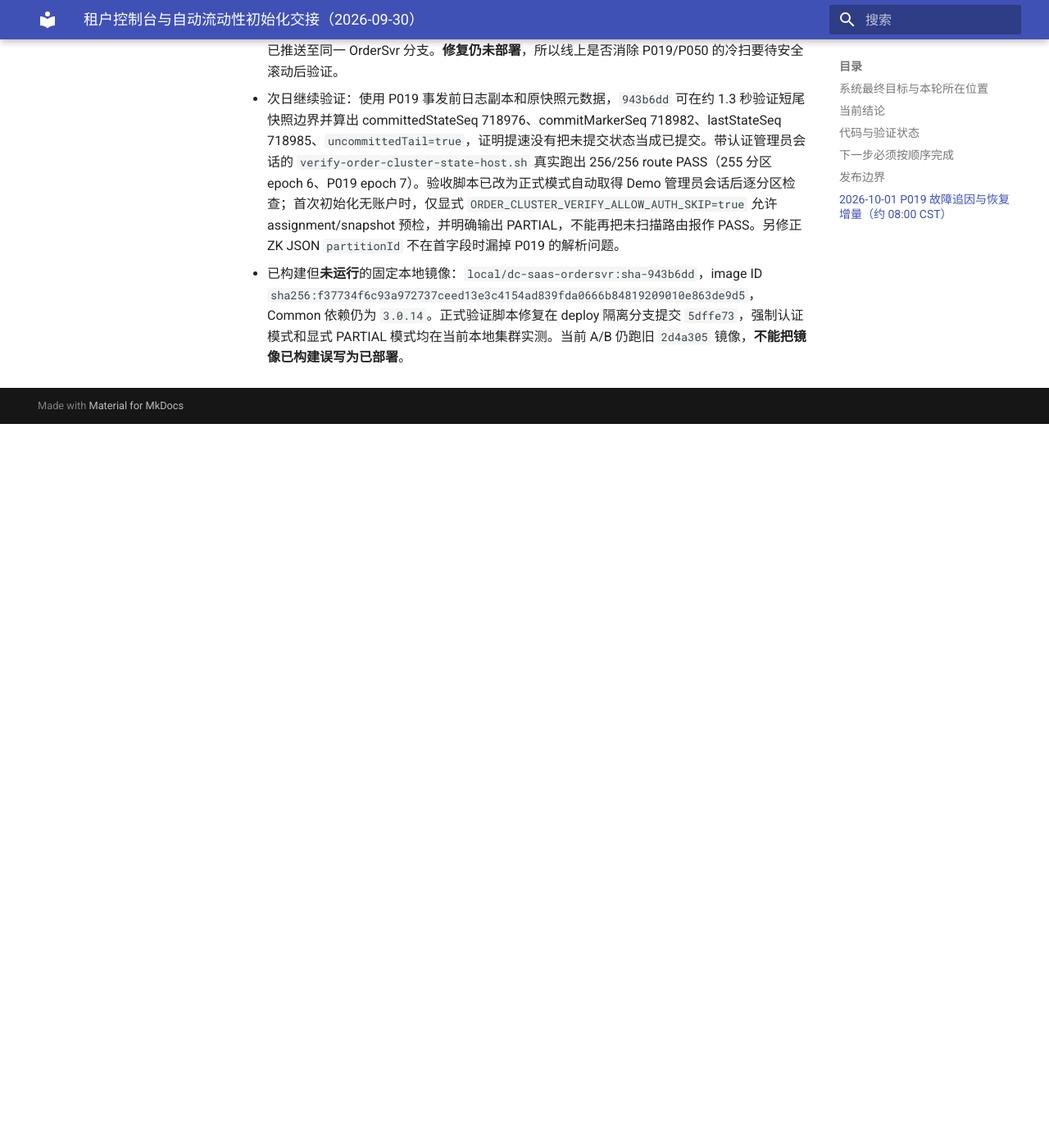
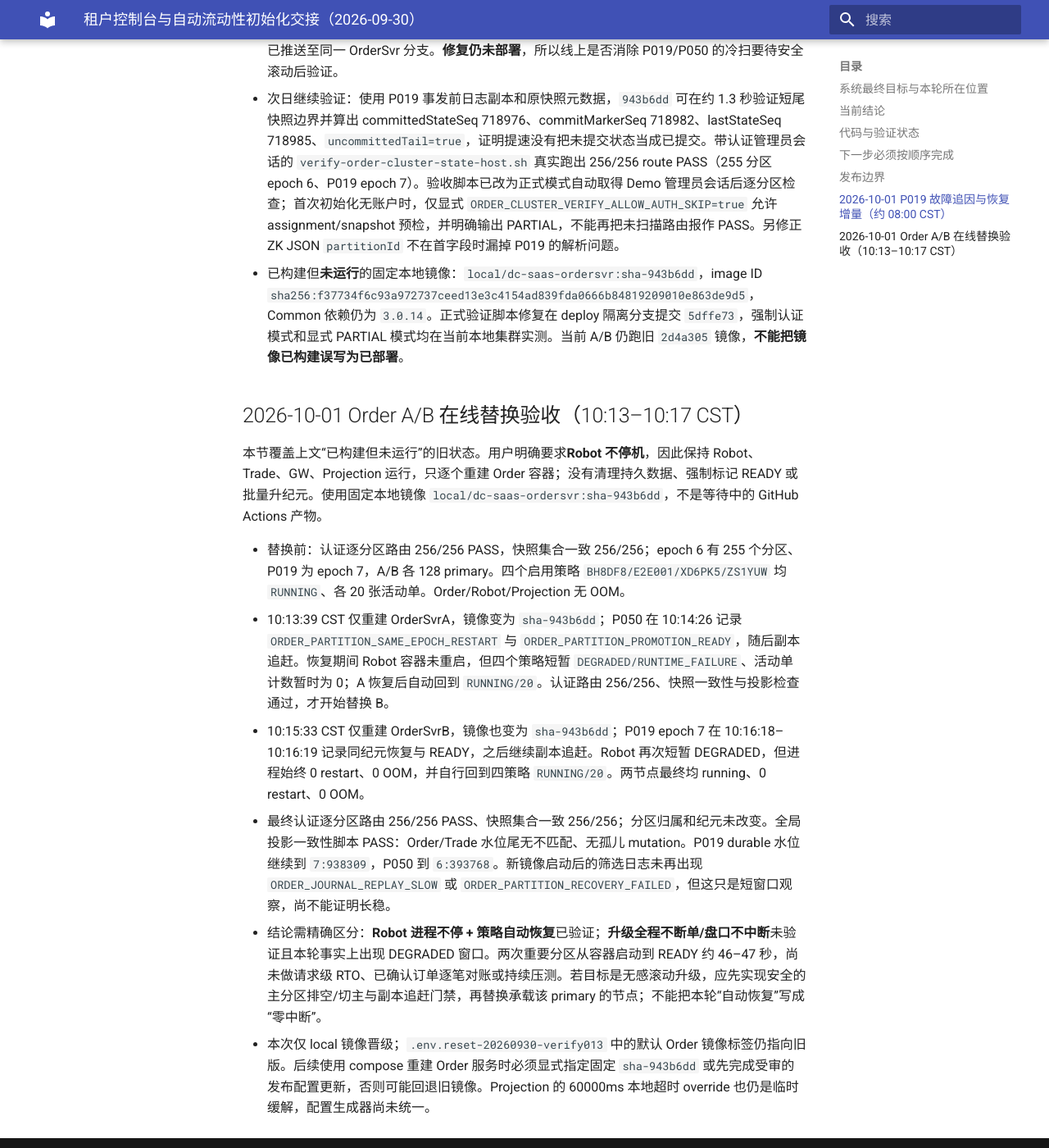
Before and after one commit to bliplink/dc-quant-deploy, an MkDocs documentation site: the page built from docs/TENANT_LIQUIDITY_HANDOFF_20260930.zh-CN.md, in a window 1280 px wide and 1400 px high, scrolled down 4836 px. Shown: the whole window at 82% size. Built offline with MkDocs 1.6.1 and Material for MkDocs 9.7.7, drawn with Linux system fonts in a browser that asks for light colours; before the commit the page ends 5353 px from its top, so only the background shows below that.

Commit message:
docs: record Order rolling upgrade and Robot recovery evidence

```diff
--- a/docs/TENANT_LIQUIDITY_HANDOFF_20260930.zh-CN.md
+++ b/docs/TENANT_LIQUIDITY_HANDOFF_20260930.zh-CN.md
@@ -56,3 +56,14 @@ OpenTradingCore 的目标不是只交付交易页面或做市机器人，而是
 - 08:05 再次在仍运行的 A 上观测到同类冷扫，改为 P050 从 seq 1 反复读约 26 万条；说明这不只属于已故障的 P019。已从 A 实际字节码确认 `computeIfAbsent` 水位缓存和增量 replay 确实存在，排除了“镜像标签新、类文件旧”。提交 `0ad1373` 增加冷扫/重置原因日志；提交 `943b6dd` 将尾序号读取移入缓存锁，并以双线程确定性交错测试确认只解码新增记录，两者已推送至同一 OrderSvr 分支。**修复仍未部署**，所以线上是否消除 P019/P050 的冷扫要待安全滚动后验证。
 - 次日继续验证：使用 P019 事发前日志副本和原快照元数据，`943b6dd` 可在约 1.3 秒验证短尾快照边界并算出 committedStateSeq 718976、commitMarkerSeq 718982、lastStateSeq 718985、`uncommittedTail=true`，证明提速没有把未提交状态当成已提交。带认证管理员会话的 `verify-order-cluster-state-host.sh` 真实跑出 256/256 route PASS（255 分区 epoch 6、P019 epoch 7）。验收脚本已改为正式模式自动取得 Demo 管理员会话后逐分区检查；首次初始化无账户时，仅显式 `ORDER_CLUSTER_VERIFY_ALLOW_AUTH_SKIP=true` 允许 assignment/snapshot 预检，并明确输出 PARTIAL，不能再把未扫描路由报作 PASS。另修正 ZK JSON `partitionId` 不在首字段时漏掉 P019 的解析问题。
 - 已构建但**未运行**的固定本地镜像：`local/dc-saas-ordersvr:sha-943b6dd`，image ID `sha256:f37734f6c93a972737ceed13e3c4154ad839fda0666b84819209010e863de9d5`，Common 依赖仍为 `3.0.14`。正式验证脚本修复在 deploy 隔离分支提交 `5dffe73`，强制认证模式和显式 PARTIAL 模式均在当前本地集群实测。当前 A/B 仍跑旧 `2d4a305` 镜像，**不能把镜像已构建误写为已部署**。
+
+## 2026-10-01 Order A/B 在线替换验收（10:13–10:17 CST）
+
+本节覆盖上文“已构建但未运行”的旧状态。用户明确要求**Robot 不停机**，因此保持 Robot、Trade、GW、Projection 运行，只逐个重建 Order 容器；没有清理持久数据、强制标记 READY 或批量升纪元。使用固定本地镜像 `local/dc-saas-ordersvr:sha-943b6dd`，不是等待中的 GitHub Actions 产物。
+
+- 替换前：认证逐分区路由 256/256 PASS，快照集合一致 256/256；epoch 6 有 255 个分区、P019 为 epoch 7，A/B 各 128 primary。四个启用策略 `BH8DF8/E2E001/XD6PK5/ZS1YUW` 均 `RUNNING`、各 20 张活动单。Order/Robot/Projection 无 OOM。
+- 10:13:39 CST 仅重建 OrderSvrA，镜像变为 `sha-943b6dd`；P050 在 10:14:26 记录 `ORDER_PARTITION_SAME_EPOCH_RESTART` 与 `ORDER_PARTITION_PROMOTION_READY`，随后副本追赶。恢复期间 Robot 容器未重启，但四个策略短暂 `DEGRADED/RUNTIME_FAILURE`、活动单计数暂时为 0；A 恢复后自动回到 `RUNNING/20`。认证路由 256/256、快照一致性与投影检查通过，才开始替换 B。
+- 10:15:33 CST 仅重建 OrderSvrB，镜像也变为 `sha-943b6dd`；P019 epoch 7 在 10:16:18–10:16:19 记录同纪元恢复与 READY，之后继续副本追赶。Robot 再次短暂 DEGRADED，但进程始终 0 restart、0 OOM，并自行回到四策略 `RUNNING/20`。两节点最终均 running、0 restart、0 OOM。
+- 最终认证逐分区路由 256/256 PASS、快照集合一致 256/256；分区归属和纪元未改变。全局投影一致性脚本 PASS：Order/Trade 水位尾无不匹配、无孤儿 mutation。P019 durable 水位继续到 `7:938309`，P050 到 `6:393768`。新镜像启动后的筛选日志未再出现 `ORDER_JOURNAL_REPLAY_SLOW` 或 `ORDER_PARTITION_RECOVERY_FAILED`，但这只是短窗口观察，尚不能证明长稳。
+- 结论需精确区分：**Robot 进程不停 + 策略自动恢复**已验证；**升级全程不断单/盘口不中断**未验证且本轮事实上出现 DEGRADED 窗口。两次重要分区从容器启动到 READY 约 46–47 秒，尚未做请求级 RTO、已确认订单逐笔对账或持续压测。若目标是无感滚动升级，应先实现安全的主分区排空/切主与副本追赶门禁，再替换承载该 primary 的节点；不能把本轮“自动恢复”写成“零中断”。
+- 本次仅 local 镜像晋级；`.env.reset-20260930-verify013` 中的默认 Order 镜像标签仍指向旧版。后续使用 compose 重建 Order 服务时必须显式指定固定 `sha-943b6dd` 或先完成受审的发布配置更新，否则可能回退旧镜像。Projection 的 60000ms 本地超时 override 也仍是临时缓解，配置生成器尚未统一。
```
